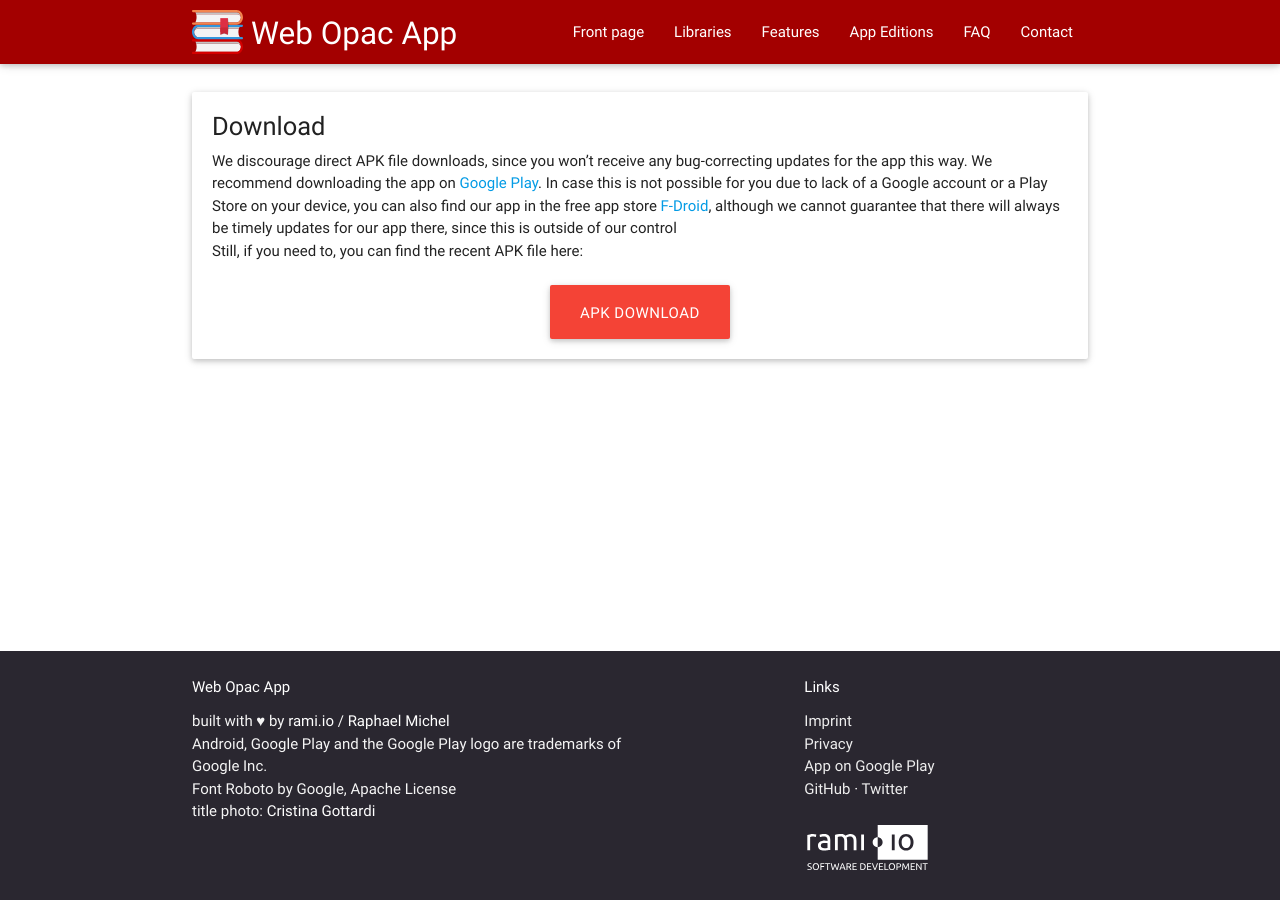
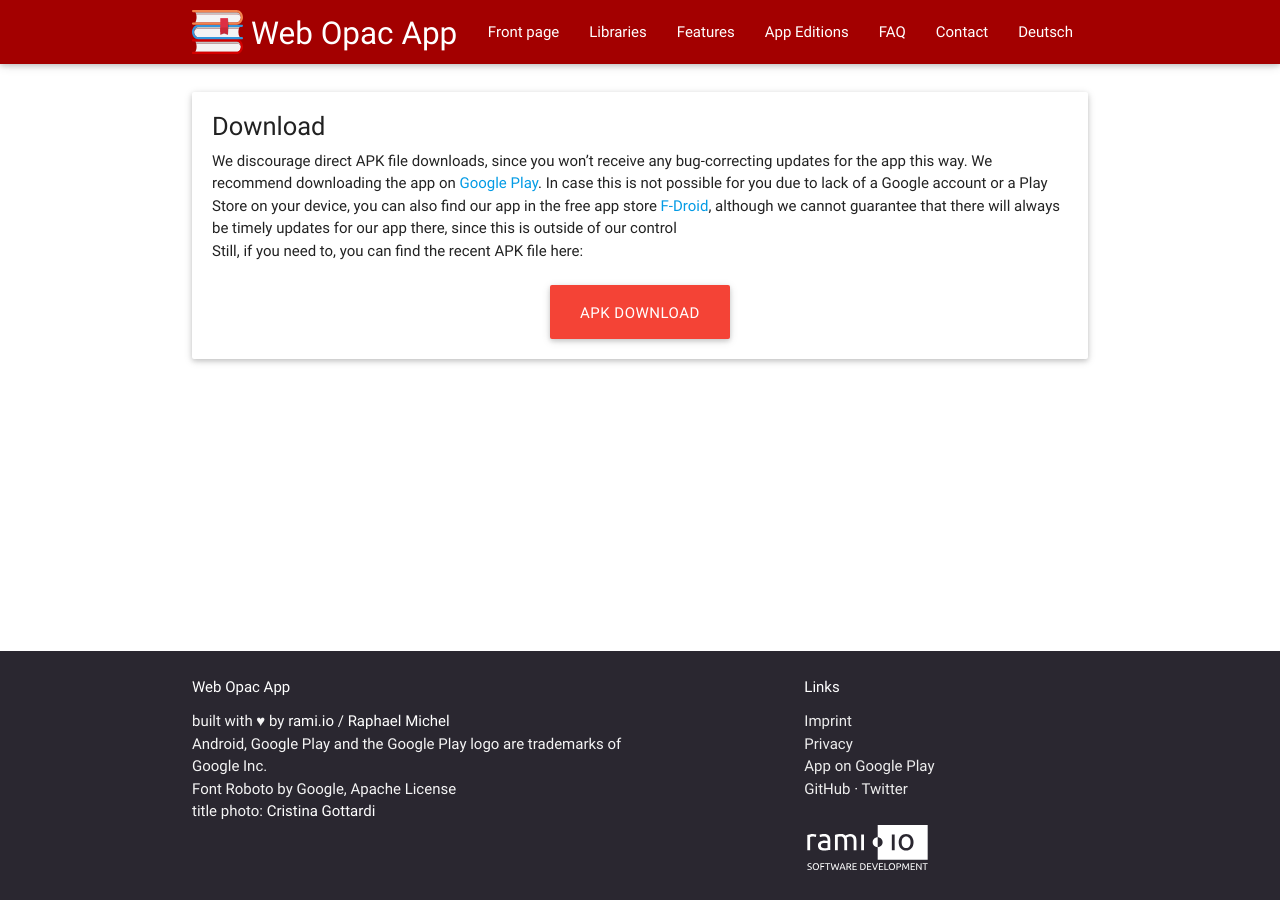
Before and after one commit to opacapp/opac.app, a Jekyll site: the page built from en/apk.md, in a window 1280 px wide. Built offline with Jekyll 4.4.1, drawn with Linux system fonts in a browser that asks for light colours; comment, search, counter and statistics services are not loaded; our own code applies the rules of GitHub Pages for plain Markdown files.

Commit message:
Link languages

```diff
--- a/TODO.txt
+++ b/TODO.txt
@@ -2,7 +2,6 @@
     * EN
         * screenshots!
 * JPEG size
-* Sprachen querverlinken
 * Deploy
 * Make redirects from old pages
 * Favicon
--- a/_config.yml
+++ b/_config.yml
@@ -25,6 +25,8 @@
     url: /de/faq/
   - title: Kontakt
     url: /de/kontakt/
+  - title: English
+    url: /en/
 
 navigation_en:
   - title: Front page
@@ -39,3 +41,5 @@
     url: /en/faq/
   - title: Contact
     url: /en/contact/
+  - title: Deutsch
+    url: /de/
```
